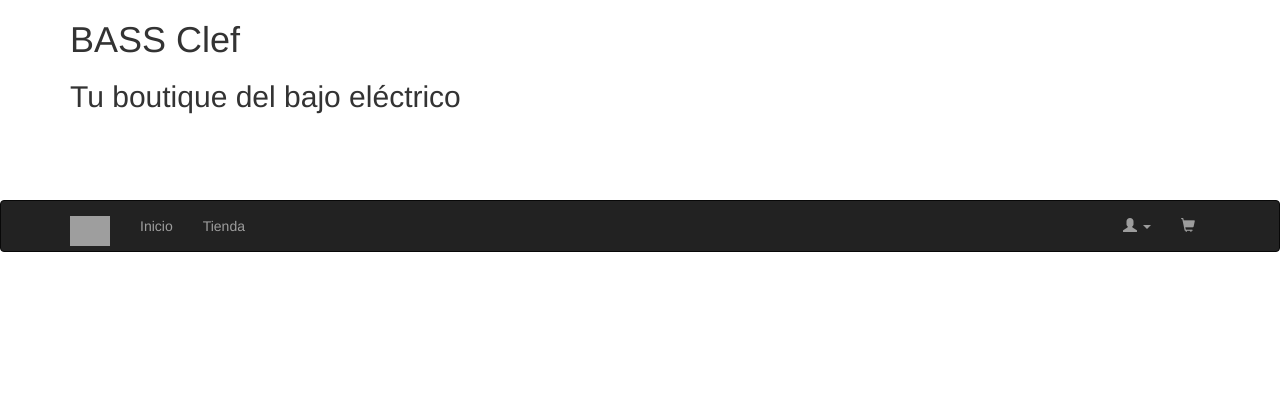
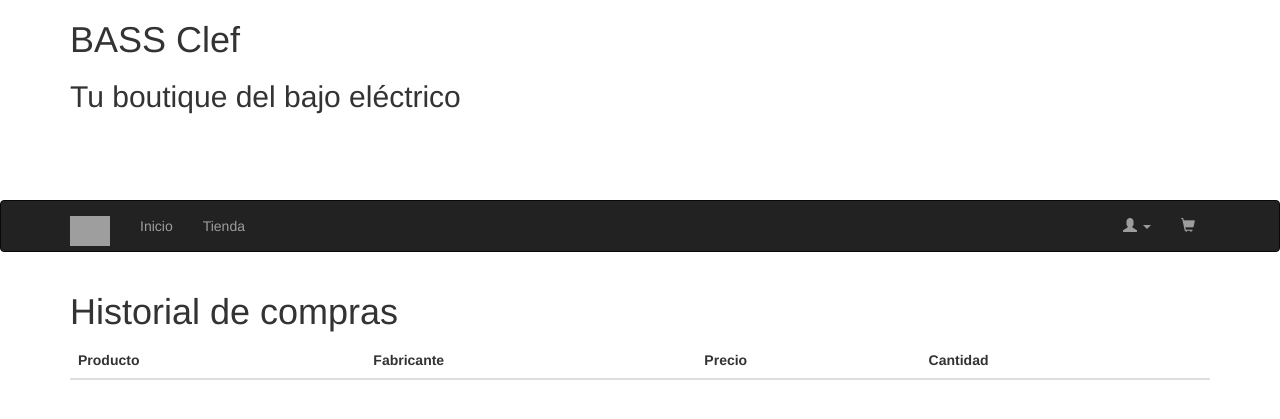
Before and after one commit to KilloconQ/Trabajo, a PHP site: page /usuario.php in a window 1280 px wide. Shown: the top 419 px of the page. Run offline with PHP 8.4, Linux system fonts and the light colour scheme; lists and menus that the app fills with data are empty; some libraries are stand-ins or nearby versions; grey boxes are pictures that could not be loaded.

Commit message:
campo añadido

```diff
--- a/php/usuario.php
+++ b/php/usuario.php
@@ -76,6 +76,17 @@
     </div>
    </nav>
     <!-- Usuario Historial de compra -->
+    <div class="container">
+        <h1>Historial de compras</h1>
+        <table class="table">
+            <thead>
+                <th>Producto</th>
+                <th>Fabricante</th>
+                <th>Precio</th>
+                <th>Cantidad</th>
+            </thead>
+        </table>
+    </div>
 
 
 </body>
```
